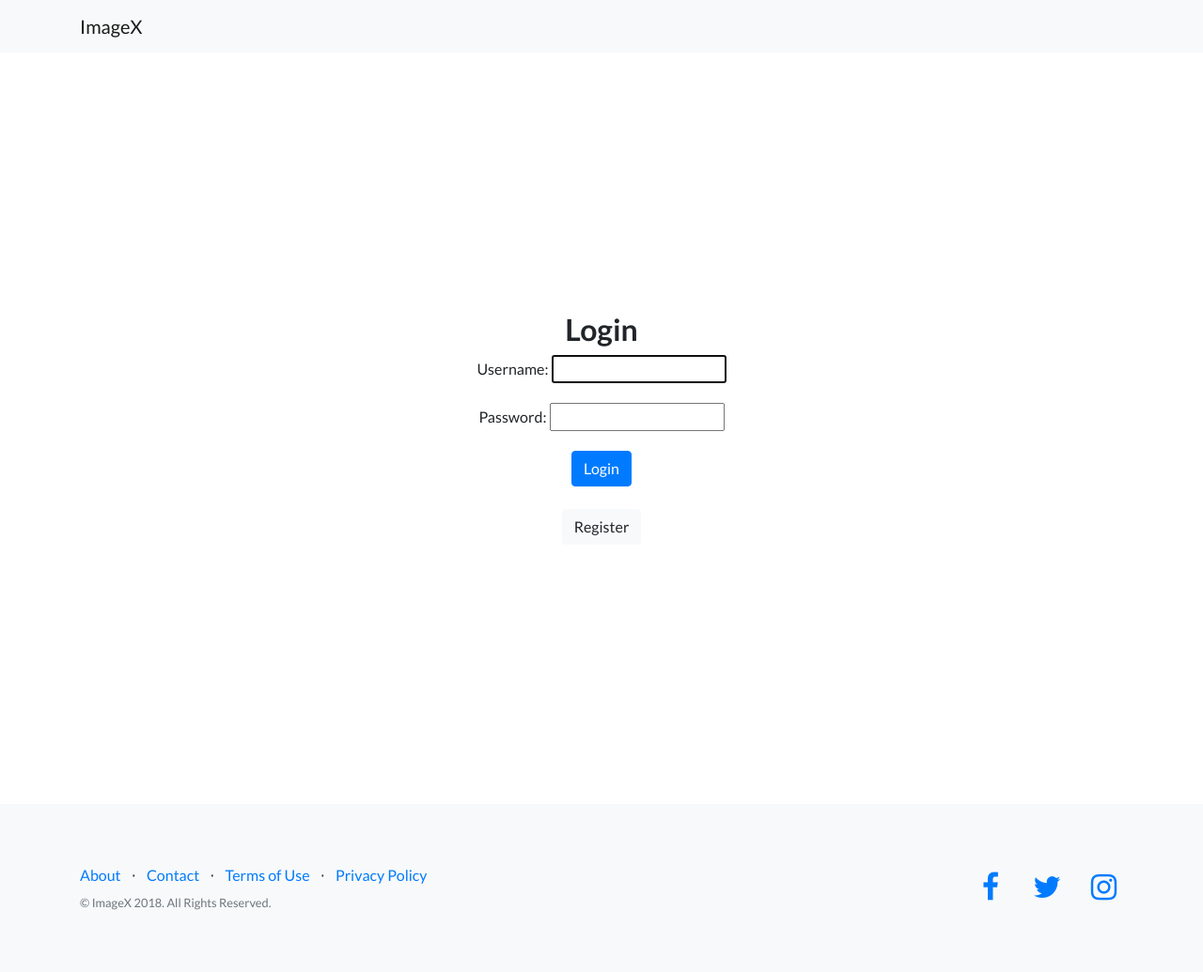
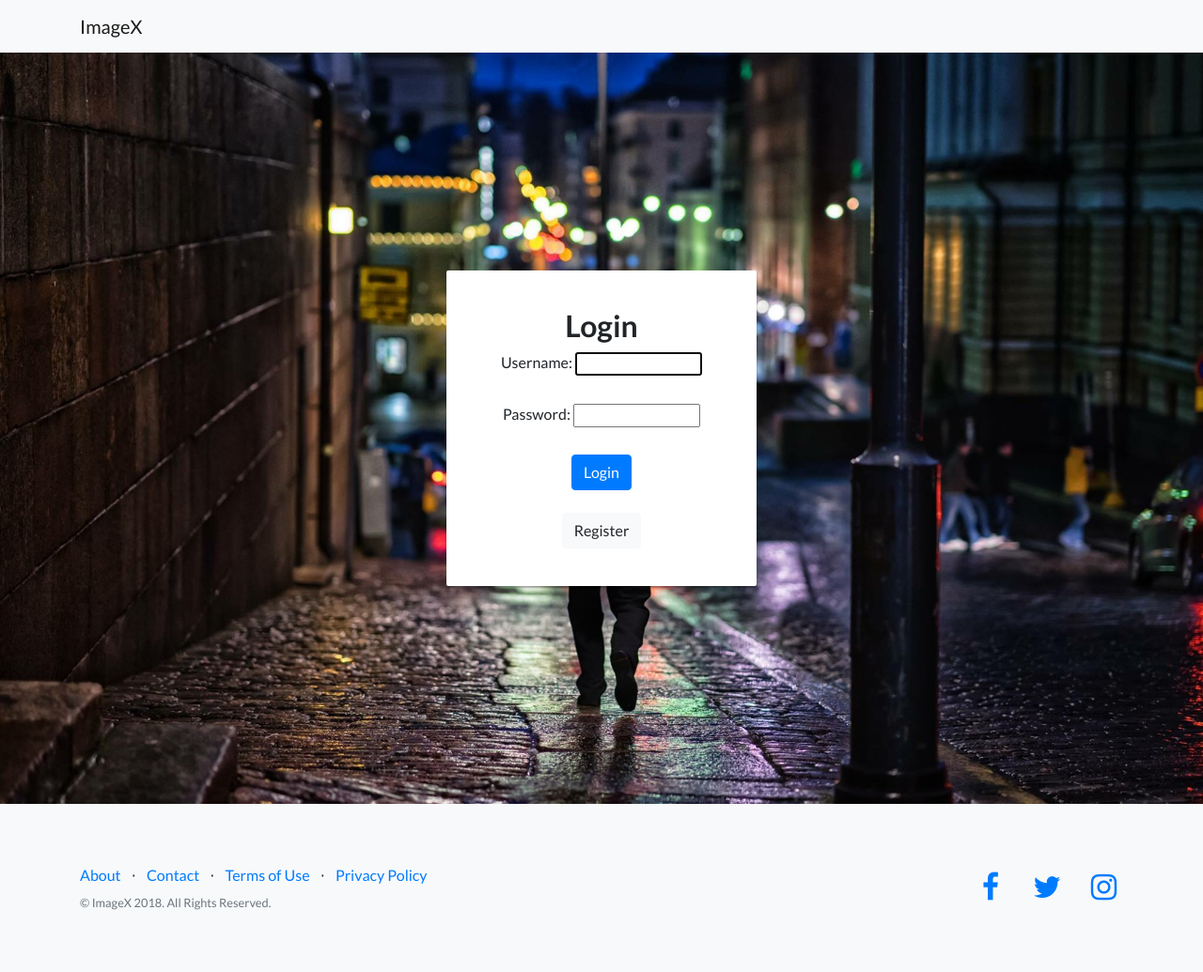
Before and after one commit to allen1124/CaThink, a Django app: page /login/ in a window 1280 px wide. Shown: the whole page at 94% size. Run offline with Django 3.2, Linux system fonts and the light colour scheme; some libraries are stand-ins or nearby versions.

Commit message:
Login Page Design

```diff
--- /dev/null
+++ b/static/css/login.css
@@ -0,0 +1,88 @@
+body, html{
+    height: 100%;
+
+
+ 	/*background-color: #d3d3d3;*/
+ 	/*font-family: 'Oxygen', sans-serif;*/
+    /*background-image: url("../../static/img/bg-masthead.jpg");*/
+    /*background-repeat: no-repeat;*/
+    /*background-size: cover;*/
+
+}
+
+.loginPage {
+    display: table;
+    height: 100%;
+    width: 100%;
+    text-align: center;
+    background-image: url("../../static/img/bg-masthead.jpg");
+    background-repeat: no-repeat;
+    background-size: cover;
+}
+
+.main{
+ 	margin-top: 70px;
+}
+
+h1.title {
+	font-size: 50px;
+	font-family: 'Passion One', cursive;
+	font-weight: 400;
+}
+
+hr{
+	width: 10%;
+	color: #fff;
+}
+
+.form-group{
+	margin-bottom: 15px;
+}
+
+label{
+	margin-bottom: 15px;
+}
+
+input,
+input::-webkit-input-placeholder {
+    font-size: 11px;
+    padding-top: 3px;
+}
+
+.main-login{
+ 	background-color: #fff;
+    /* shadows and rounded borders */
+    -moz-border-radius: 2px;
+    -webkit-border-radius: 2px;
+    border-radius: 2px;
+    -moz-box-shadow: 0px 2px 2px rgba(0, 0, 0, 0.3);
+    -webkit-box-shadow: 0px 2px 2px rgba(0, 0, 0, 0.3);
+    box-shadow: 0px 2px 2px rgba(0, 0, 0, 0.3);
+
+}
+
+.main-center{
+
+
+ 	margin: 0 auto;
+ 	max-width: 330px;
+    padding: 40px 40px;
+
+}
+
+.login-button{
+	margin-top: 5px;
+}
+
+.login-register{
+	font-size: 11px;
+	text-align: center;
+}
+
+
+ @media (max-width: 600px) {
+    .loginPage {
+        background-size: cover;
+        background-position: center;
+    }
+ }
--- a/templates/registration/login.html
+++ b/templates/registration/login.html
@@ -19,7 +19,7 @@
 
 	<!-- Custom styles for this template -->
 	<link href="{% static 'css/landing-page.min.css' %}" rel="stylesheet">
-
+	<link href="{% static 'css/login.css' %}" rel="stylesheet">
 	<!-- Custom icon -->
 	<link rel="shortcut icon" href="{% static 'img//favicon.ico' %}" type="image/x-icon">
 	<link rel="icon" href="{% static 'img//favicon.ico' %}" type="image/x-icon">
@@ -32,8 +32,10 @@
 		</div>
 	</nav>
 
-	<div style="display: table; height: 100vh; width: 100%; text-align: center;">
+	<div class="loginPage">
+
         <div class="container" style="display: table-cell; vertical-align: middle; horiz-align: center;">
+            <div class="main-login main-center">
                 <h2>Login</h2>
                 {% block content %}
                     <form method="post">
@@ -43,9 +45,13 @@
                     </form>
                 {% endblock %}
                 <br>
-			<a href="{% url 'register' %}"><button class="btn btn-light">Register</button></a>
+                <a href="{% url 'register' %}">
+                    <button class="btn btn-light">Register</button>
+                </a>
             </div>
         </div>
+	</div>
+
 	<!-- Footer -->
     <footer class="footer bg-light">
 		<div class="container">
```
Lines whose indentation alone changed are shown as unchanged.
